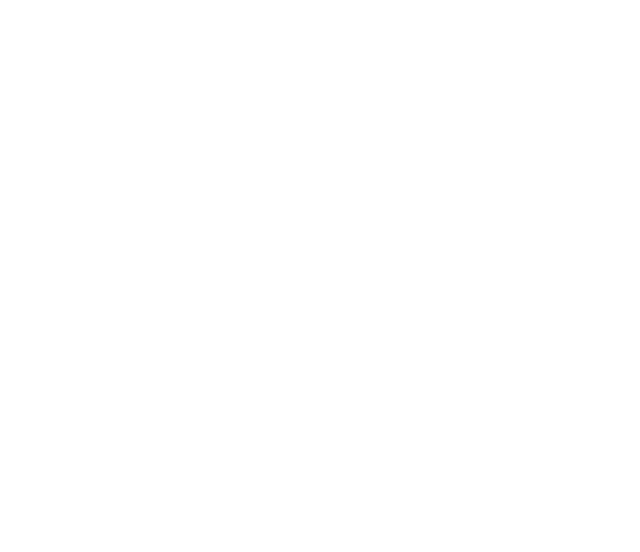
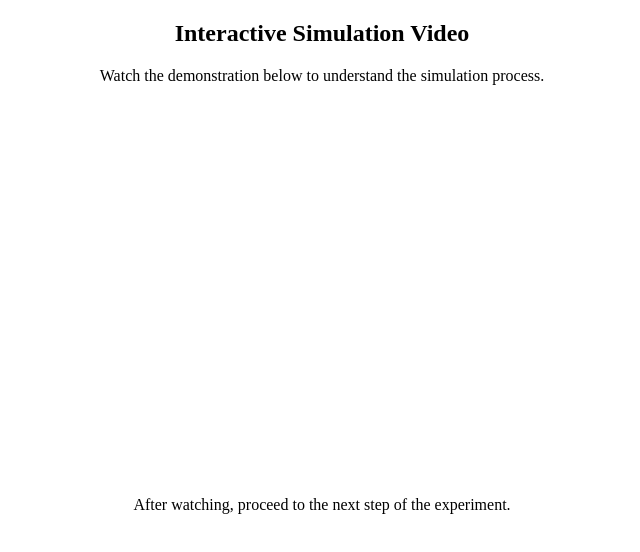
Before and after one commit to virtual-labs/exp-developing-3d-concepts-iitd, a plain HTML site: page experiment/simulation/index.html in a window 1280 px wide. Shown: the whole page, without its empty margins (318-958 px from the left). Drawn offline with Linux system fonts and the light colour scheme.

Commit message:
Update index.html

```diff
--- a/experiment/simulation/index.html
+++ b/experiment/simulation/index.html
@@ -5,7 +5,9 @@
 </head>
 <body>
 
-<script type="text/javascript" src="https://videosuite-player-wrapper.vercel.app/assets" async></script>
+<h2 style="text-align:center;">Interactive Simulation Video</h2>
+<p style="text-align:center;">Watch the demonstration below to understand the simulation process.</p>
+
 <div class="iv-player_responsive_padding" style="padding:30% 0 0 0;position:relative;max-width:600px;margin:auto;" data-hash="68384f159ddec">
     <div class="iv-player_responsive_wrapper" style="height:100%;left:0;position:absolute;top:0;width:100%;">
         <div class="iv-player_embed iv-player_async_p2z7746nud videoFoam=true" style="height:100%;position:relative;width:100%">
@@ -18,5 +20,9 @@
         </div>
     </div>
 </div>
+
+<p style="text-align:center;">After watching, proceed to the next step of the experiment.</p>
+<script type="text/javascript" src="https://videosuite-player-wrapper.vercel.app/assets" async></script>
+
 </body>
 </html>
```
